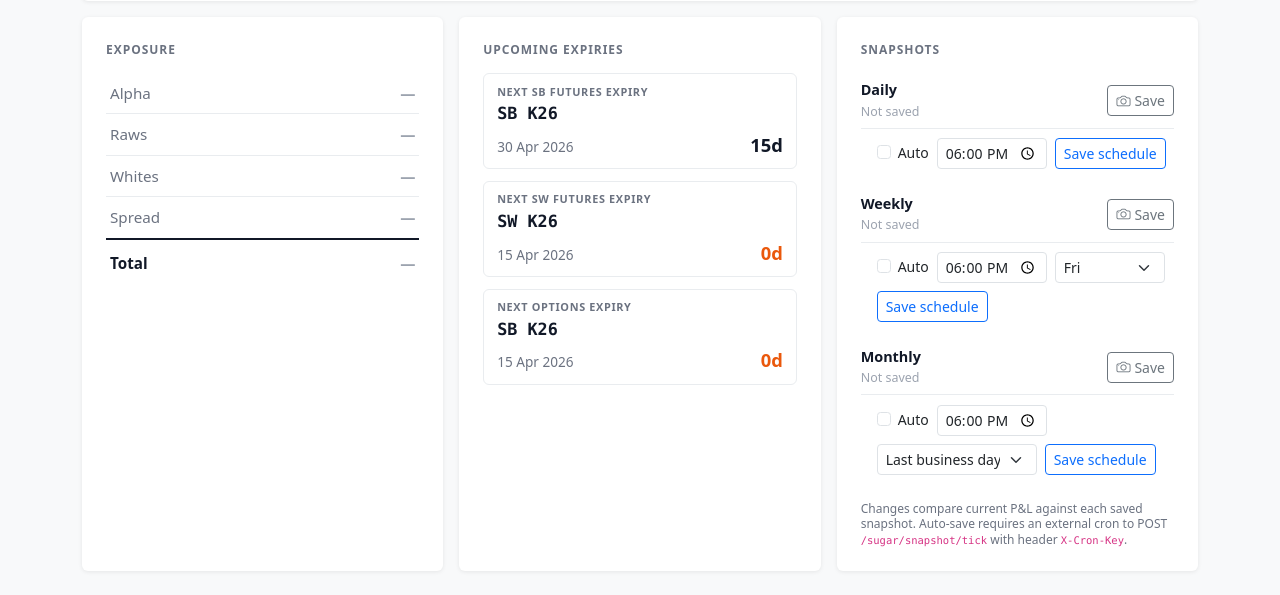
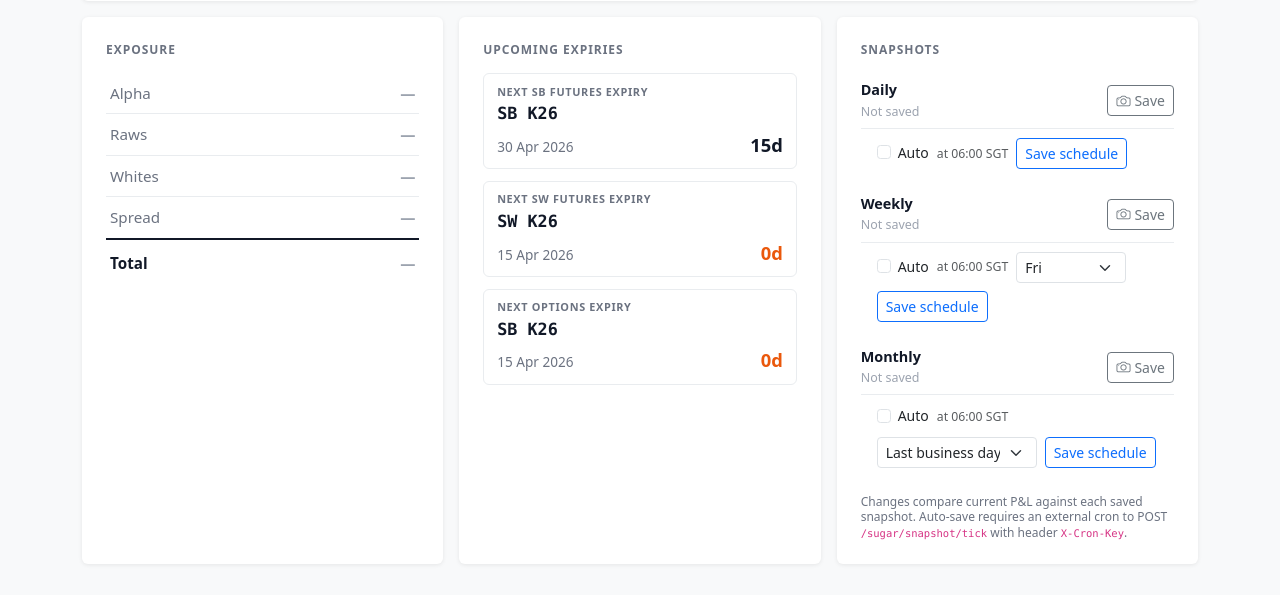
Before and after one commit to Agrocorp-International/Sugar_App, a Flask app: page /sugar/ in a window 1280 px wide. Shown: the part 1153-1748 px from the top of the page. After the commit the page ends 1693 px from the top, so only its background shows below. Run offline with Flask 3, Linux system fonts and the light colour scheme; parts of the project's set-up code (start-up, migrations or seed data) failed here and were passed over.

Commit message:
Snapshot Tick: hardcode 06:00 SGT and switch to targeted ticks
Fix time-of-day at 06:00 SGT for all three slots (daily/weekly/monthly).
Users can still toggle enabled + pick weekday (weekly) or day-of-month
(monthly); the time input is gone. Since firing is now deterministic,
GHA drops from */15 polling (~2,880/mo) to two targeted daily ticks at
22:05 and 22:35 UTC (~60/mo). Second tick absorbs GHA's 5-15 min drift;
server idempotency guard no-ops the duplicate.

Post-deploy, run once to normalize existing rows:
  UPDATE sugar_pnl_snapshot_schedules
  SET hour = 6, minute = 0, last_scheduled_for = NULL;

Co-Authored-By: Claude Opus 4.7 (1M context) <noreply@anthropic.com>

```diff
--- a/models/db.py
+++ b/models/db.py
@@ -170,7 +170,7 @@ class PnlSnapshotSchedule(db.Model):
 
     slot               = db.Column(db.String(10), primary_key=True)  # 'daily','weekly','monthly'
     enabled            = db.Column(db.Boolean, nullable=False, default=False)
-    hour               = db.Column(db.Integer, nullable=False, default=18)
+    hour               = db.Column(db.Integer, nullable=False, default=6)
     minute             = db.Column(db.Integer, nullable=False, default=0)
     weekday            = db.Column(db.Integer, nullable=True)
     day_of_month       = db.Column(db.Integer, nullable=True)
--- a/routes/dashboard.py
+++ b/routes/dashboard.py
@@ -247,13 +247,7 @@ def save_snapshot_schedule(slot):
         return redirect(url_for("dashboard.index"))
     try:
         enabled = request.form.get("enabled") == "on"
-        time_str = (request.form.get("time") or "").strip()  # "HH:MM"
-        try:
-            hh, mm = [int(x) for x in time_str.split(":", 1)]
-        except Exception:
-            hh, mm = 18, 0
-        if not (0 <= hh <= 23 and 0 <= mm <= 59):
-            raise ValueError("time must be HH:MM in 00:00..23:59")
+        hh, mm = 6, 0
 
         weekday = None
         day_of_month = None
--- a/templates/dashboard.html
+++ b/templates/dashboard.html
@@ -705,8 +705,7 @@
           <input class="form-check-input" type="checkbox" name="enabled" id="sched_{{ slot }}_enabled" {% if sch and sch.enabled %}checked{% endif %}>
           <label class="form-check-label" for="sched_{{ slot }}_enabled">Auto</label>
         </div>
-        <input type="time" name="time" class="form-control form-control-sm" style="width: 110px;"
-               value="{{ '%02d:%02d'|format(sch.hour, sch.minute) if sch else '18:00' }}">
+        <span class="text-muted small">at 06:00 SGT</span>
         {% if slot == 'weekly' %}
         <select name="weekday" class="form-select form-select-sm" style="width: 110px;">
           {% for i, n in [(0,'Mon'),(1,'Tue'),(2,'Wed'),(3,'Thu'),(4,'Fri'),(5,'Sat'),(6,'Sun')] %}
```
Also changed, not shown: .github/workflows/snapshot_tick.yml.
